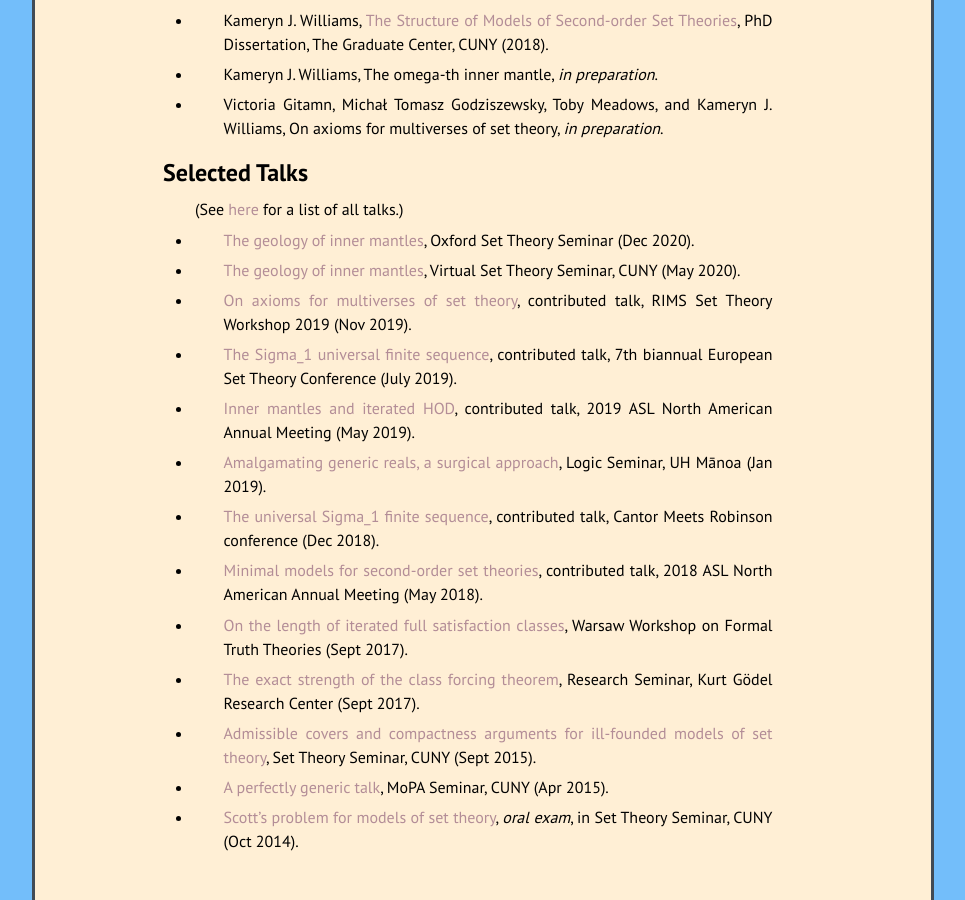
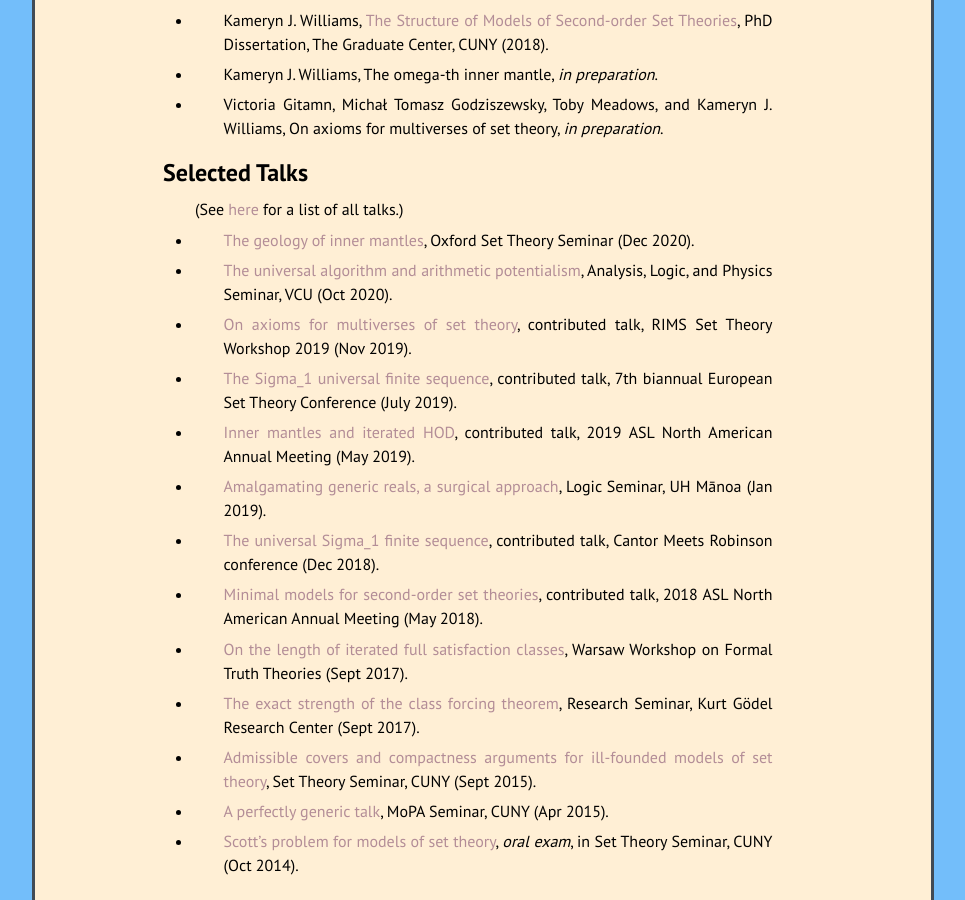
Before and after one commit to kamerynjw/kamerynjw.github.io, a Jekyll site: the page built from research.md, in a window 1280 px wide and 900 px high, scrolled down 828 px. Shown: the whole window, without its empty margins (157-1122 px from the left). Built offline with Jekyll 4.4.1, drawn with Linux system fonts in a browser that asks for light colours; nearby versions of some CDN libraries.

Commit message:
added page for VCU talk

```diff
--- a/_data/semtalks.yml
+++ b/_data/semtalks.yml
@@ -5,6 +5,11 @@
   title: "The geology of inner mantles"
   other: "Oxford Set Theory Seminar"
   date: "Dec 2020"
+
+- href: "2022-oct-universal-algorithm"
+  title: "The universal algorithm and arithmetic potentialism"
+  other: "Analysis, Logic, and Physics Seminar, VCU"
+  date: "Oct 2020"
 
 - href: "2020-sept-tmwyf"
   title: "Incompleteness, the universal algorithm, and arithmetic potentialism"
--- a/_data/talks.yml
+++ b/_data/talks.yml
@@ -6,10 +6,10 @@
   other: "Oxford Set Theory Seminar"
   date: "Dec 2020"
 
-- href: "2020-may-inner-mantles"
-  title: "The geology of inner mantles"
-  other: "Virtual Set Theory Seminar, CUNY"
-  date: "May 2020"
+- href: "2022-oct-universal-algorithm"
+  title: "The universal algorithm and arithmetic potentialism"
+  other: "Analysis, Logic, and Physics Seminar, VCU"
+  date: "Oct 2020"
 
 - href: "2019-nov-rims"
   title: "On axioms for multiverses of set theory"
```
Also changed, not shown: research/talks/2020-oct-universal-algorithm.md (added, +10 -0 lines).
